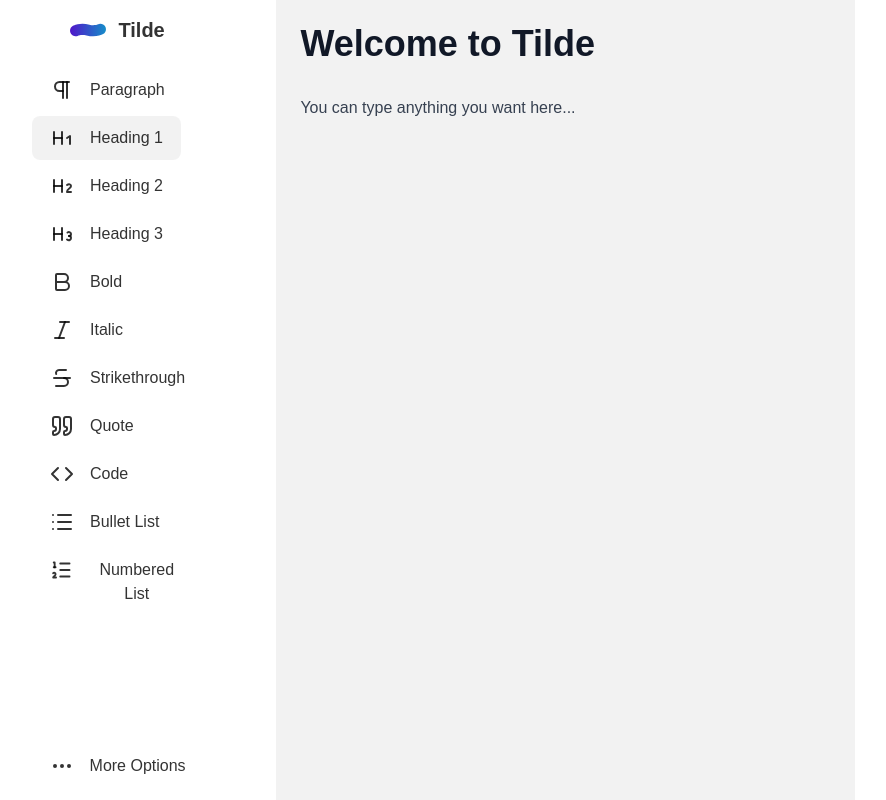
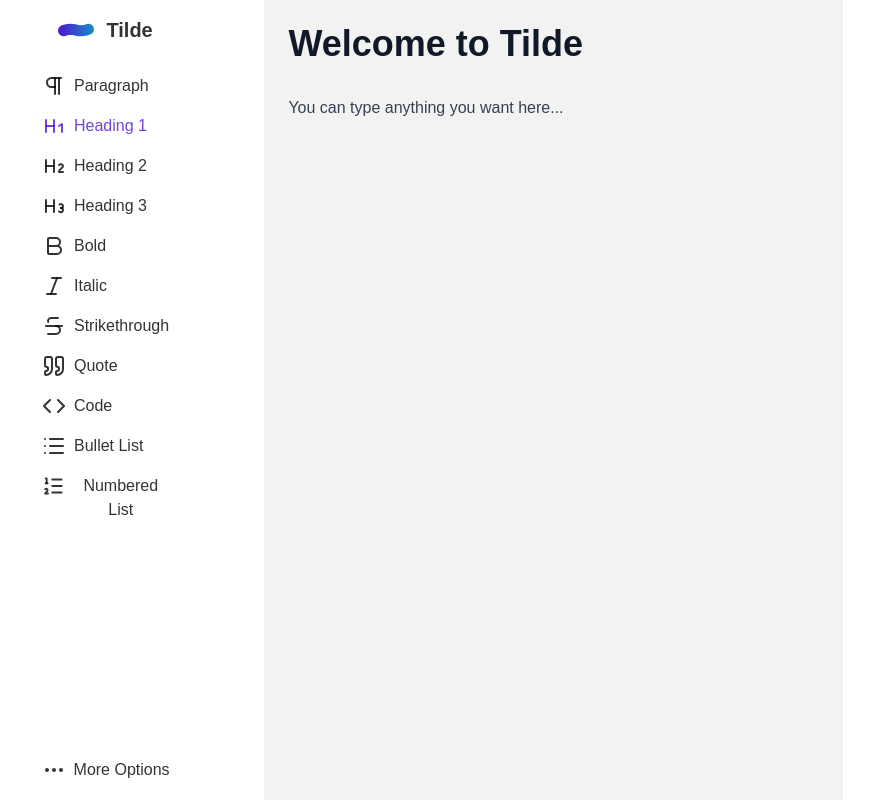
Before and after one commit to matovius/tilde, a SvelteKit app: page /app/edit in a window 1280 px wide. Shown: the whole page, without its empty margins (180-1066 px from the left). Built offline with nearby package versions, Linux system fonts and the light colour scheme.

Commit message:
Change button size and active class styles

```diff
--- a/src/app.css
+++ b/src/app.css
@@ -50,7 +50,7 @@
 }
 
 .button {
-	@apply font-medium text-base no-underline flex flex-row gap-4 px-4 py-2 border-2 border-solid border-transparent rounded-lg hover:bg-black/5 dark:hover:bg-white/5 focus:bg-black/5 dark:focus:bg-white/5 cursor-pointer outline outline-2 outline-transparent focus-visible:outline-current outline-offset-2;
+	@apply font-medium text-base no-underline flex flex-row gap-2 px-2 py-1 border-2 border-solid border-transparent rounded-lg hover:bg-black/5 dark:hover:bg-white/5 cursor-pointer outline outline-2 outline-transparent focus-visible:outline-current outline-offset-2;
 }
 
 .button[data-current-page='current-page'] {
@@ -58,7 +58,7 @@
 }
 
 .button.active {
-	@apply bg-black/5 dark:bg-white/5 hover:bg-black/5 dark:hover:bg-white/5 focus:bg-black/5 dark:focus:bg-white/5;
+	@apply text-chrysler-500/80 dark:text-chrysler-300;
 }
 
 .link {
```
